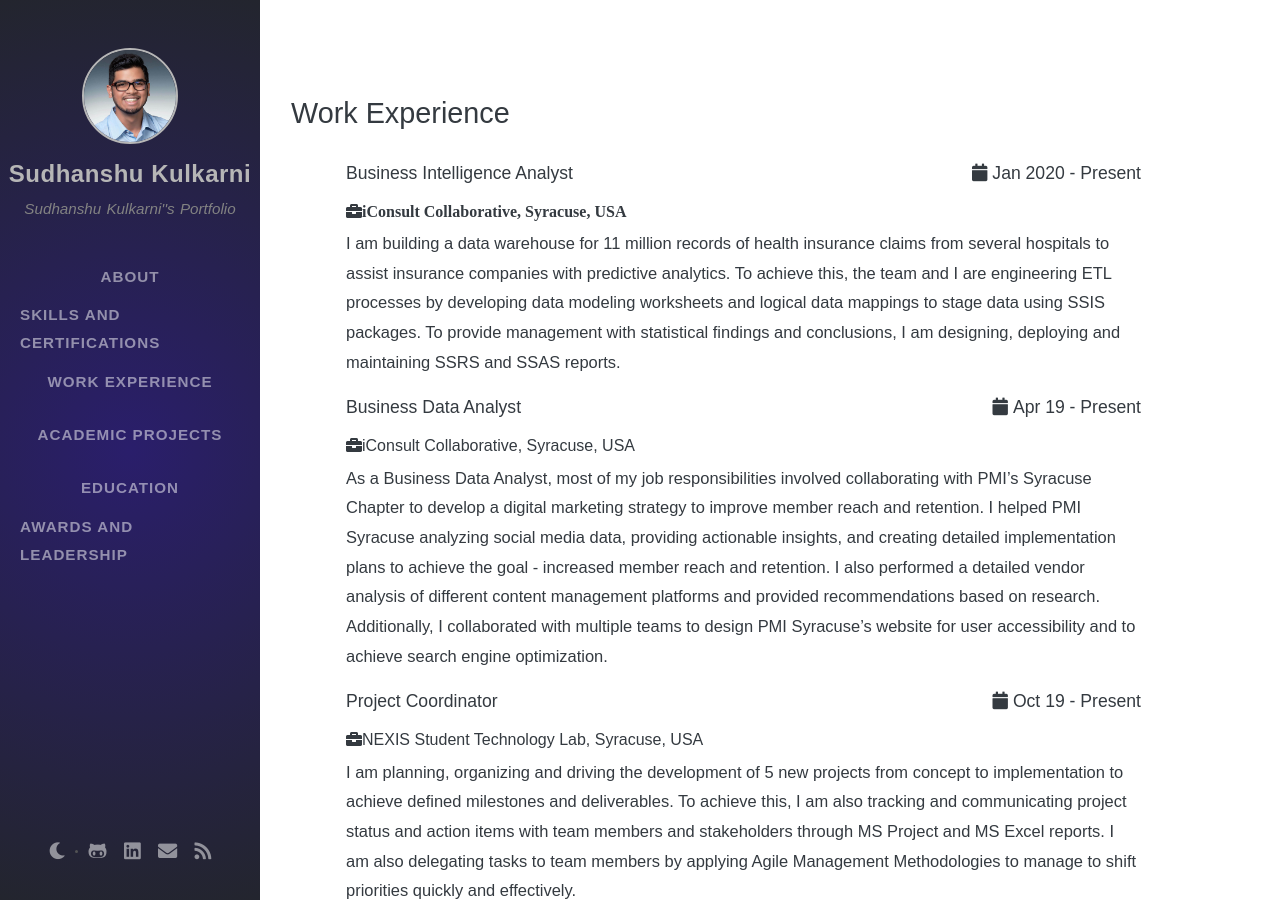
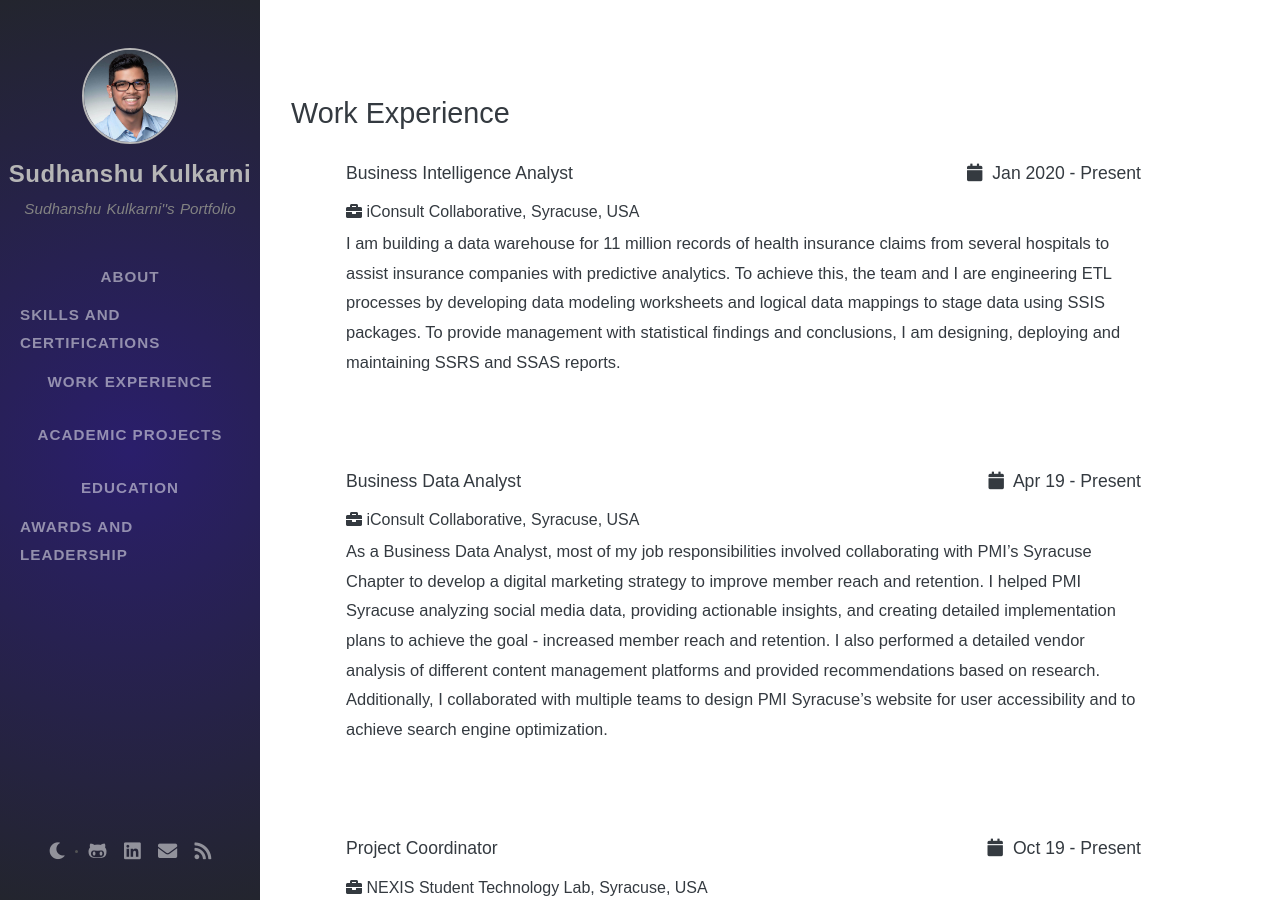
Before and after one commit to skulkarni218/skulkarni218.github.io, a Jekyll site: the page built from tabs/workexperience.md, in a window 1280 px wide and 900 px high. Built offline with Jekyll 4.4.1, drawn with Linux system fonts in a browser that asks for light colours; nearby versions of some CDN libraries; some web fonts are replaced; comment, search, counter and statistics services are not loaded.

Commit message:
Update workexperience.md

```diff
--- a/tabs/workexperience.md
+++ b/tabs/workexperience.md
@@ -83,42 +83,50 @@ title: Work Experience
 
 		<ul class="attributes">
 			<li class="first">
-				<h5>Business Intelligence Analyst<span class="duration"><i class="fa fa-calendar color"></i>Jan 2020 - Present </span></h5>
-				<h6><span class="fa fa-briefcase">iConsult Collaborative, Syracuse, USA</span></h6>
+				<h5>Business Intelligence Analyst<span class="duration"><i class="fa fa-calendar color"></i> Jan 2020 - Present </span></h5>
+				<h6><span class="fa fa-briefcase"></span> iConsult Collaborative, Syracuse, USA</h6>
 				<p>I am building a data warehouse for 11 million records of health insurance claims from several hospitals to assist insurance companies with predictive analytics.
 				To achieve this, the team and I are engineering ETL processes by developing data modeling worksheets and logical data mappings to stage data using SSIS packages.
 				To provide management with statistical findings and conclusions, I am designing, deploying and maintaining SSRS and SSAS reports.</p>
 			</li>
 
+			<br><br>
+
 			<li>
-				<h5>Business Data Analyst <span class="duration"><i class="fa fa-calendar color"></i>Apr 19 - Present</span></h5>
-				<h6><span class="fa fa-briefcase"></span>iConsult Collaborative, Syracuse, USA</h6>
+				<h5>Business Data Analyst <span class="duration"><i class="fa fa-calendar color"></i> Apr 19 - Present </span></h5>
+				<h6><span class="fa fa-briefcase"></span> iConsult Collaborative, Syracuse, USA</h6>
 				<p>As a Business Data Analyst, most of my job responsibilities involved collaborating with PMI’s Syracuse Chapter to develop a digital marketing strategy to improve member reach and retention.
 				I helped PMI Syracuse analyzing social media data, providing actionable insights, and creating detailed implementation plans to achieve the goal - increased member reach and retention.
 				I also	performed a detailed vendor analysis of different content management platforms and provided recommendations based on research.
 				Additionally, I collaborated with multiple teams to design PMI Syracuse’s website for user accessibility and to achieve search engine optimization.</p>
 			</li>
 
+			<br><br>
+
 			<li>
-				<h5>Project Coordinator<span class="duration"><i class="fa fa-calendar color"></i>Oct 19 - Present</span></h5>
-				<h6><span class="fa fa-briefcase"></span>NEXIS Student Technology Lab, Syracuse, USA</h6>
+				<h5>Project Coordinator<span class="duration"><i class="fa fa-calendar color"></i> Oct 19 - Present </span></h5>
+				<h6><span class="fa fa-briefcase"></span> NEXIS Student Technology Lab, Syracuse, USA</h6>
 				<p>I am planning, organizing and driving the development of 5 new projects from concept to implementation to achieve defined milestones and deliverables.
 				To achieve this, I am also tracking and communicating project status and action items with team members and stakeholders through MS Project and MS Excel reports.
 				I am also delegating tasks to team members by applying Agile Management Methodologies to manage to shift priorities quickly and effectively.</p>
 			</li>
 
+			<br><br>
+
 			<li>
-				<h5>Data Analyst <span class="duration"><i class="fa fa-calendar color"></i>Aug 19 - Present</span></h5>
-				<h6><span class="fa fa-briefcase"></span>NEXIS Student Technology Lab, Syracuse, USA</h6>
+				<h5>Data Analyst <span class="duration"><i class="fa fa-calendar color"></i> Aug 19 - Present </span></h5>
+				<h6><span class="fa fa-briefcase"></span> NEXIS Student Technology Lab, Syracuse, USA </h6>
 				<p>I am analyzing quantitative and qualitative business data to perform explanatory data analysis using Python and Jupyter Notebook.
 				Additionally, I am also predicting sales patterns of houses in the USA by applying machine learning algorithms using Python to optimize business processes.
 				Furthermore, I am also implementing feature engineering techniques on key business metrics to improve the accuracy of existing predictive models by 19%.
 				Also, I will be designing Power BI dashboard reports to gain critical business insights and consult the client with developing strategic roadmaps.</p>
 			</li>
 
+			<br><br>
+
 			<li>
 				<h5>Process Improvement Consultant | Team Lead<span class="duration"><i class="fa fa-calendar color"></i> Aug 19 - Dec 19 </span></h5>
-				<h6><span class="fa fa-briefcase"></span>National Grid, Syracuse, USA</h6>
+				<h6><span class="fa fa-briefcase"></span> National Grid, Syracuse, USA</h6>
 				<p>In my capacity as a Process Improvement Consultant and a Team Lead, I collaborated with stakeholders, mainly the Director, Strategy and Performance Management of Customer Meter Service at National Grid, to identify and reduce customer complaints which resulted in a 26% improvement customer experience.
 				I was also responsible for effectively communicating project scope and schedule with both team members and stakeholders and ensure timely deliverables. To achieve this, I developed Tableau dashboards using Action Filters and Highlighters which helped us to assess and analyze improvement opportunities within the organization.
 				After gaining critical business insights from the dashboards, I again collaborated with the stakeholders to devise standard work instructions and redesigned department workflow diagrams by utilizing Lean and Six Sigma methodologies.
@@ -126,9 +134,11 @@ title: Work Experience
 				Also, I assisted National Grid in creating a continuous improvement road map, control plan and facilitated education of staff to achieve predicted outcomes.</p>
 			</li>
 
+			<br><br>
+
 			<li>
 				<h5>Senior Systems Engineer<span class="duration"><i class="fa fa-calendar color"></i> Mar 17 - Jul 18 </span></h5>
-				<h6><span class="fa fa-briefcase"></span>Infosys Limited, Pune, India</h6>
+				<h6><span class="fa fa-briefcase"></span> Infosys Limited, Pune, India</h6>
 				<p>As a Senior Systems Engineer, I analyzed and improvised business processes and procedures to implement automated business solutions for one of the world's largest pharmaceutical companies by developing an application that performs market sensitivity.
 				This led to the formulation of continuous improvements by working with stakeholders to integrate automated processes resulting in 32% reduced tickets.
 				Also, I elicited business requirements by conducting meetings with more than 50 Medical Representatives and translated them in a comprehensive Requirement Specification document which described the functional requirements and maintained the Requirement Traceability Matrix (RTM).
@@ -139,9 +149,11 @@ title: Work Experience
 				Additionally, I modified the database design and improved the system performance of procedures by 65% by collaborating with several cross-functional teams.</p>
 			</li>
 
+			<br><br>
+
 			<li>
 				<h5>Systems Engineer<span class="duration"><i class="fa fa-calendar color"></i> Aug 15 - Feb 17 </span></h5>
-				<h6><span class="fa fa-briefcase"></span>Infosys Limited, Mysuru, India</h6>
+				<h6><span class="fa fa-briefcase"></span> Infosys Limited, Mysuru, India</h6>
 				<p>I helped develop a .NET application by planning and designing business processes with a team of 12 to implement a plagiarism check.
 				To support it, I also built the database design and structure using SQL for handling data corresponding to the application.
 				At the final stages of the project, I arranged and participated in giving demonstrations of business requirements between a team of 12 and the client.
@@ -150,16 +162,20 @@ title: Work Experience
 				Moreover, I maintained SQL scripts and queries for exploratory analysis and extraction of the data to load into production/stage databases.</p>
 			</li>
 
+			<br><br>
+
 			<li>
 				<h5>Student Intern<span class="duration"><i class="fa fa-calendar color"></i> Jun 14 - Aug 14 </span></h5>
-				<h6><span class="fa fa-briefcase"></span>Remi Elektrotechnik Ltd., Vasai, India</h6>
+				<h6><span class="fa fa-briefcase"></span> Remi Elektrotechnik Ltd., Vasai, India</h6>
 				<p>Handled various laboratory and healthcare products stirrers, centrifuges, etc.
 				Here, I learned how microprocessors and microcontrollers were programmed for their operation.</p>
 			</li>
 
+			<br><br>
+
 			<li>
 				<h5>Student Intern<span class="duration"><i class="fa fa-calendar color"></i> May 13 - Jun 13 </span></h5>
-				<h6><span class="fa fa-briefcase"></span>微信企業推廣 WeChat Marketing, Vasai, India</h6>
+				<h6><span class="fa fa-briefcase"></span> 微信企業推廣 WeChat Marketing, Vasai, India</h6>
 				<p>Facilitated the marketing and testing of the application by using social media tools such as Facebook, WhatsApp and WeChat itself.</p>
 			</li>
 		</ul>
```
